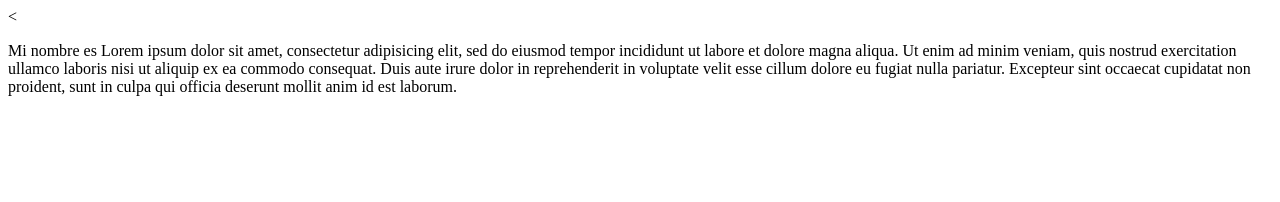
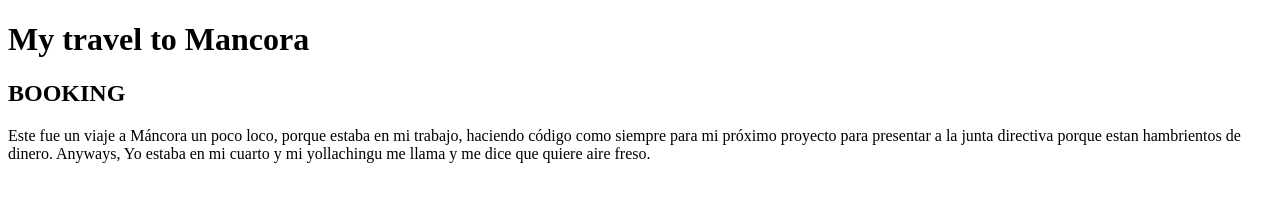
Before and after one commit to TheSunLand7/Projec1, a plain HTML site: page index.html in a window 1280 px wide. Drawn offline with Linux system fonts and the light colour scheme.

Commit message:
Agregué más diseño al html

```diff
--- a/index.html
+++ b/index.html
@@ -5,6 +5,17 @@
     <title>Hola gente</title>
   </head>
   <body>
-    <<p>Mi nombre es Lorem ipsum dolor sit amet, consectetur adipisicing elit, sed do eiusmod tempor incididunt ut labore et dolore magna aliqua. Ut enim ad minim veniam, quis nostrud exercitation ullamco laboris nisi ut aliquip ex ea commodo consequat. Duis aute irure dolor in reprehenderit in voluptate velit esse cillum dolore eu fugiat nulla pariatur. Excepteur sint occaecat cupidatat non proident, sunt in culpa qui officia deserunt mollit anim id est laborum.</p>
+    <header>
+      <h1>My travel to Mancora</h1>
+    </header>
+
+    <main>
+      <section>
+        <article class="first">
+          <h2>BOOKING</h2>
+          <p>Este fue un viaje a Máncora un poco loco, porque estaba en mi trabajo, haciendo código como siempre para mi próximo proyecto para presentar a la junta directiva porque estan hambrientos de dinero. Anyways, Yo estaba en mi cuarto y mi yollachingu me llama y me dice que quiere aire freso.</p>
+        </article>
+      </section>
+    </main>
   </body>
 </html>
```
